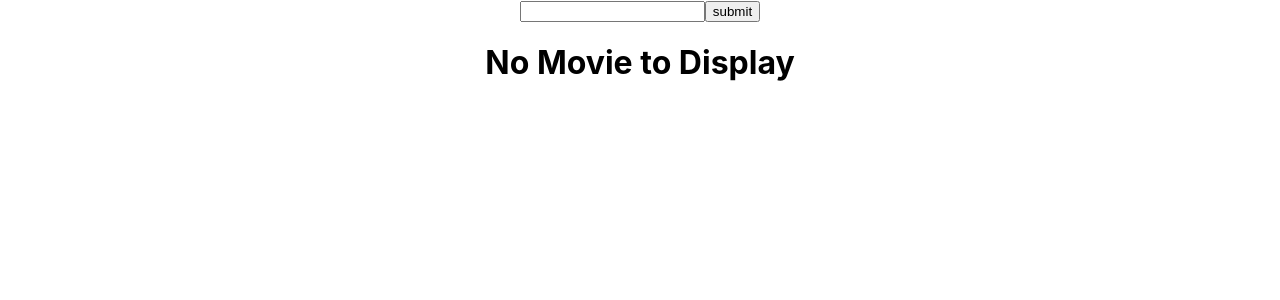
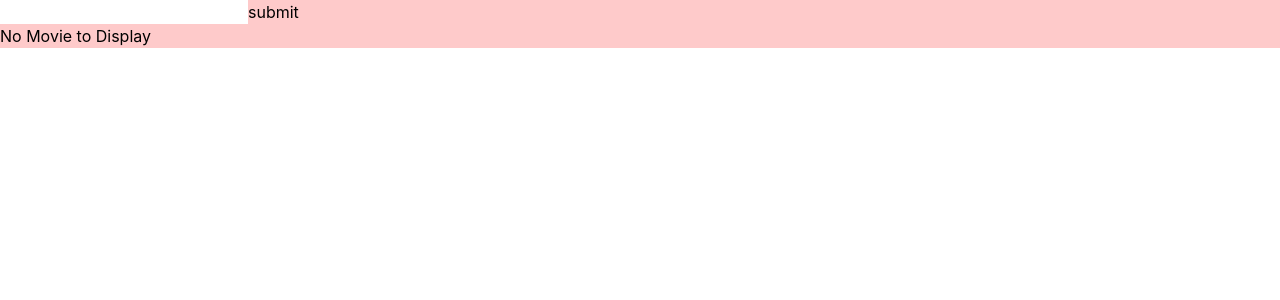
Before and after one commit to MemeEngineer/movies-app, a React (Create React App) app: page / in a window 1280 px wide. Shown: the top 300 px of the page. Built offline with nearby package versions, Linux system fonts and the light colour scheme; no server answers.

Commit message:
hiding api key

```diff
--- a/package.json
+++ b/package.json
@@ -34,5 +34,8 @@
       "last 1 firefox version",
       "last 1 safari version"
     ]
+  },
+  "devDependencies": {
+    "tailwindcss": "^3.3.3"
   }
 }
--- /dev/null
+++ b/postcss.config.js
@@ -0,0 +1,6 @@
+module.exports = {
+    plugins: {
+      tailwindcss: {},
+      autoprefixer: {},
+    }
+  }
--- a/src/App.js
+++ b/src/App.js
@@ -5,10 +5,10 @@ import MovieDisplay from './components/MovieDisplay';
 import Form from './components/Form';
 
  function App() {
-  // variable with apikey
-  const apiKey = "c1ba95ea";
-  //.env.local callout
-  console.log(process.env.REACT_APP_MOVIE_API_KEY);
+
+  // //.env.local callout
+  // console.log(process.env.REACT_APP_MOVIE_API_KEY);
+
   //State to hold the movie data
   const [movie, setMovie]= useState(null);
 
@@ -16,7 +16,7 @@ import Form from './components/Form';
   const getMovie = async (searchTerm) => {
     //make fetch request and store response
     try{
-    const response = await fetch(`http://www.omdbapi.com/?apikey=${apiKey}&t=${searchTerm}`)
+    const response = await fetch(`http://www.omdbapi.com/?apikey=${process.env.REACT_APP_MOVIE_API_KEY}&t=${searchTerm}`)
 
     //parse JSON response into a javaScript object
     const data = await response.json()
@@ -37,7 +37,7 @@ useEffect(() => {
   // We pass the getMovie function as a prop called moviesearch
   // We pass movie as props to movie display
   return (
-    <div className="App">
+    <div className="bg-red-200">
       <Form moviesearch={getMovie}/>
       <MovieDisplay movie={movie}/>
     </div>
--- a/src/index.css
+++ b/src/index.css
@@ -1,3 +1,7 @@
+@tailwind base;
+@tailwind components;
+@tailwind utilities;
+
 body {
   margin: 0;
   font-family: -apple-system, BlinkMacSystemFont, 'Segoe UI', 'Roboto', 'Oxygen',
--- /dev/null
+++ b/tailwind.config.js
@@ -0,0 +1,8 @@
+/** @type {import('tailwindcss').Config} */
+module.exports = {
+  content: ["./src/**/*.{html,js}"],
+  theme: {
+    extend: {},
+  },
+  plugins: [],
+}
```
Also changed, not shown: 1 other file (tests, documents, lock files or other folders).
